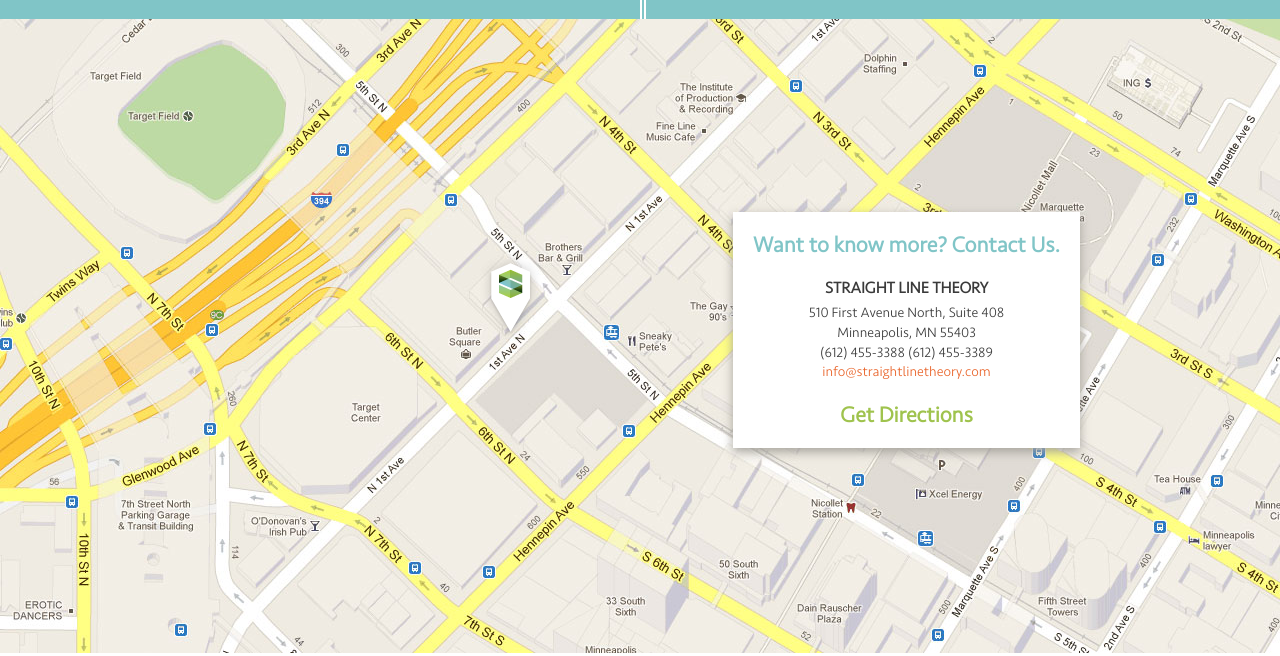
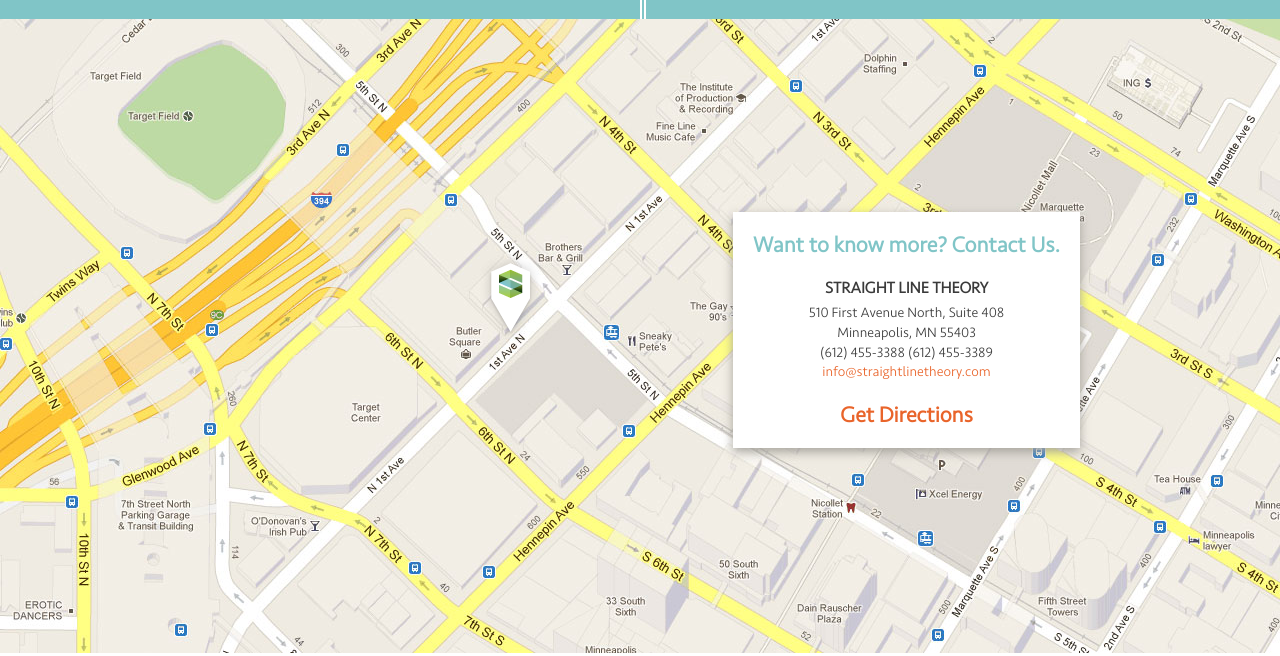
Before and after one commit to apticknor/slt, a PHP site: page / in a window 1280 px wide. Shown: the part 3387-4043 px from the top of the page. Run offline with PHP 8.4, Linux system fonts and the light colour scheme; data that the repository does not hold is empty; a stand-in replaces the project's code that opens the database connection; some libraries are stand-ins or nearby versions.

Commit message:
adjusting color of contact text to orange

```diff
--- a/assets/styles/screen.css
+++ b/assets/styles/screen.css
@@ -348,6 +348,7 @@
 .hdg_white { color: #ffffff; }
 .hdg_lightGreen { color: #9fc34d; }
 .hdg_lightBlue { color: #80c5c7; }
+.hdg_orange { color: #e9642a; }
 .hdg_bold { font-weight: bold; }
 .hdg_cap { text-transform: uppercase; }
 
--- a/includes/sections/contact.php
+++ b/includes/sections/contact.php
@@ -34,7 +34,7 @@
                                     </div>
                                 </div>
                                 <div class="teaser-ft">
-                                    <h3 class="hdg hdg_subSection hdg_bold hdg_lightGreen"><a href="http://goo.gl/maps/zxYDZ">Get Directions</a></h3>
+                                    <h3 class="hdg hdg_subSection hdg_bold hdg_orange"><a href="http://goo.gl/maps/zxYDZ">Get Directions</a></h3>
                                 </div>
                             </div>
                         </div>
```
